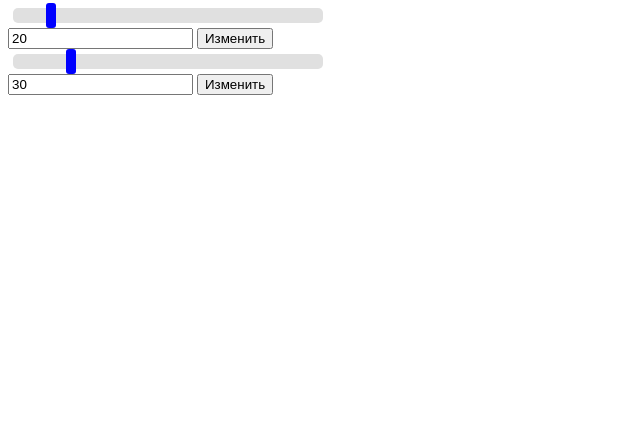
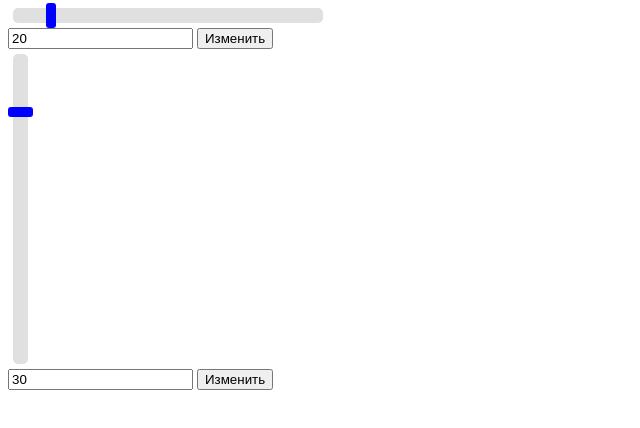
Before and after one commit to MishaPandovich/slider, a website built with webpack: page src/index.pug in a window 1280 px wide. Shown: the whole page, without its empty margins (0-640 px from the left). Built offline with nearby package versions, Linux system fonts and the light colour scheme; files whose address does not match are found by name.

Commit message:
Добавила возможность выбора положения слайдера (горизонтальное/вертикальное)

```diff
--- a/src/js/components/Controller.js
+++ b/src/js/components/Controller.js
@@ -5,13 +5,24 @@ class Controller {
   }
 
   initPlugin() {
-    this.model.getCoords(this.view.elem.width(), this.view.thumbElem.width());
+    if (this.model.position !== 'vertical') {
+      this.model.getCoords(this.view.elem.width(), this.view.thumbElem.width());
+    }
+    else {
+      this.view.isVertical();
+      this.model.getCoords(this.view.elem.height(), this.view.thumbElem.height());
+    }
     this.model.setValue(this.model.current);
     this.view.initEventListeners();
   }
 
   onDocumentMouseMove(e) {
-    this.model.setValue(e.clientX, true);
+    if (this.model.position !== 'vertical') {
+      this.model.setValue(e.clientX, true);
+    }
+    else {
+      this.model.setValue(e.clientY, true);
+    }
   }
 
   onButtonClick() {
@@ -19,7 +30,7 @@ class Controller {
   }
 
   changeValue() {
-    this.view.viewValue(this.model.calcValue, this.model.min, this.model.pixelsPerValue);
+    this.view.viewValue(this.model.calcValue, this.model.min, this.model.pixelsPerValue, this.model.position);
   }
 }
 
--- a/src/js/components/Model.js
+++ b/src/js/components/Model.js
@@ -6,7 +6,8 @@ class Model extends Observer {
     this.min = Math.round(options.min / options.step) * options.step,
     this.max = options.max,
     this.current = options.current > options.max ? options.max : options.current,
-    this.step = options.step >= 1 ? options.step : 1
+    this.step = options.step >= 1 ? options.step : 1,
+    this.position = options.position
   }
 
   getCoords(elemWidth, thumbElemWidth) {
--- a/src/js/components/View.js
+++ b/src/js/components/View.js
@@ -14,8 +14,13 @@ class View extends Observer {
     this.button.on('click', this.buttonClick.bind(this));
   }
 
-  viewValue(calcValue, min, pixelsPerValue) {
-    this.thumbElem.css('left', (calcValue - min) * pixelsPerValue + 'px');
+  isVertical() {
+    this.elem.addClass('slider__runner--vertical');
+  }
+
+  viewValue(calcValue, min, pixelsPerValue, position) {
+    let css = position === 'vertical' ? 'top' : 'left';
+    this.thumbElem.css(css, (calcValue - min) * pixelsPerValue + 'px');
     this.change.val(calcValue);
   }
 
--- a/src/js/slider.js
+++ b/src/js/slider.js
@@ -8,14 +8,16 @@ import Controller from './components/Controller';
       min: 0,
       max: 100,
       current: 0,
-      step: 1
+      step: 1,
+      position: 'horizontal'
     }, options);
 
     const sliderOptions = {
       min: options.min,
       max: options.max,
       current: options.current,
-      step: options.step
+      step: options.step,
+      position: options.position
     };
 
     const model = new Model(sliderOptions);
--- a/src/main.js
+++ b/src/main.js
@@ -12,5 +12,6 @@ $('#slider2').mySlider({
   min: 20,
   max: 100,
   current: 35,
-  step: 15
+  step: 15,
+  position: 'vertical'
 });
--- a/src/main.scss
+++ b/src/main.scss
@@ -5,9 +5,8 @@
     margin: 5px;
     border-radius: 5px;
     background: #E0E0E0;
-  }
 
-  &__thumb {
+    >.slider__thumb {
       position: relative;
       top: -5px;
       left: 0;
@@ -18,3 +17,16 @@
       cursor: pointer;
     }
   }
+
+  &__runner--vertical {
+    width: 15px;
+    height: 310px;
+
+    >.slider__thumb {
+      top: 0;
+      left: -5px;
+      width: 25px;
+      height: 10px;
+    }
+  }
+}
```
Also changed, not shown: tests/controller.spec.js (+9 -4 lines), tests/model.spec.js (+5 -3 lines), tests/view.spec.js (+12 -2 lines). Lines whose indentation alone changed are shown as unchanged.
